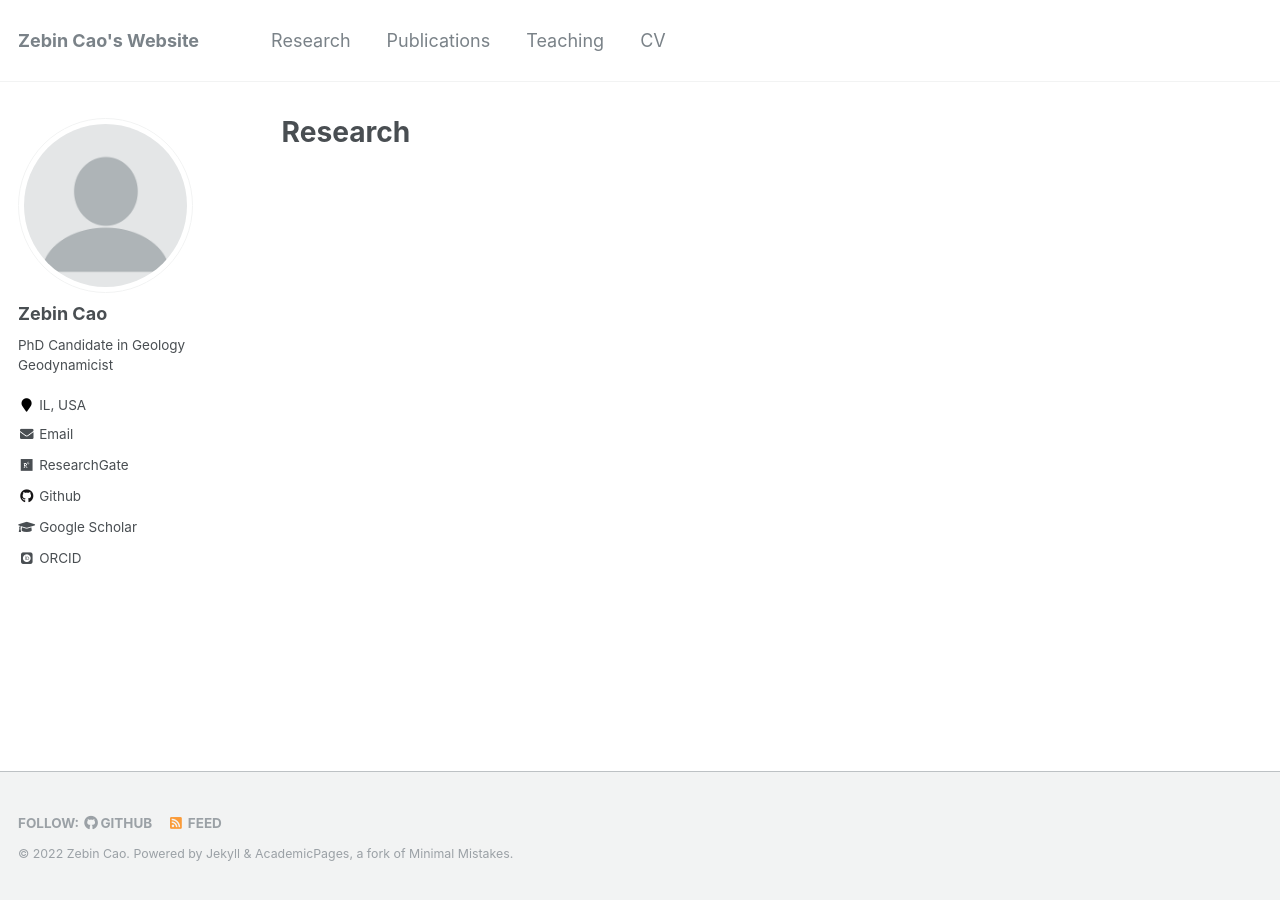
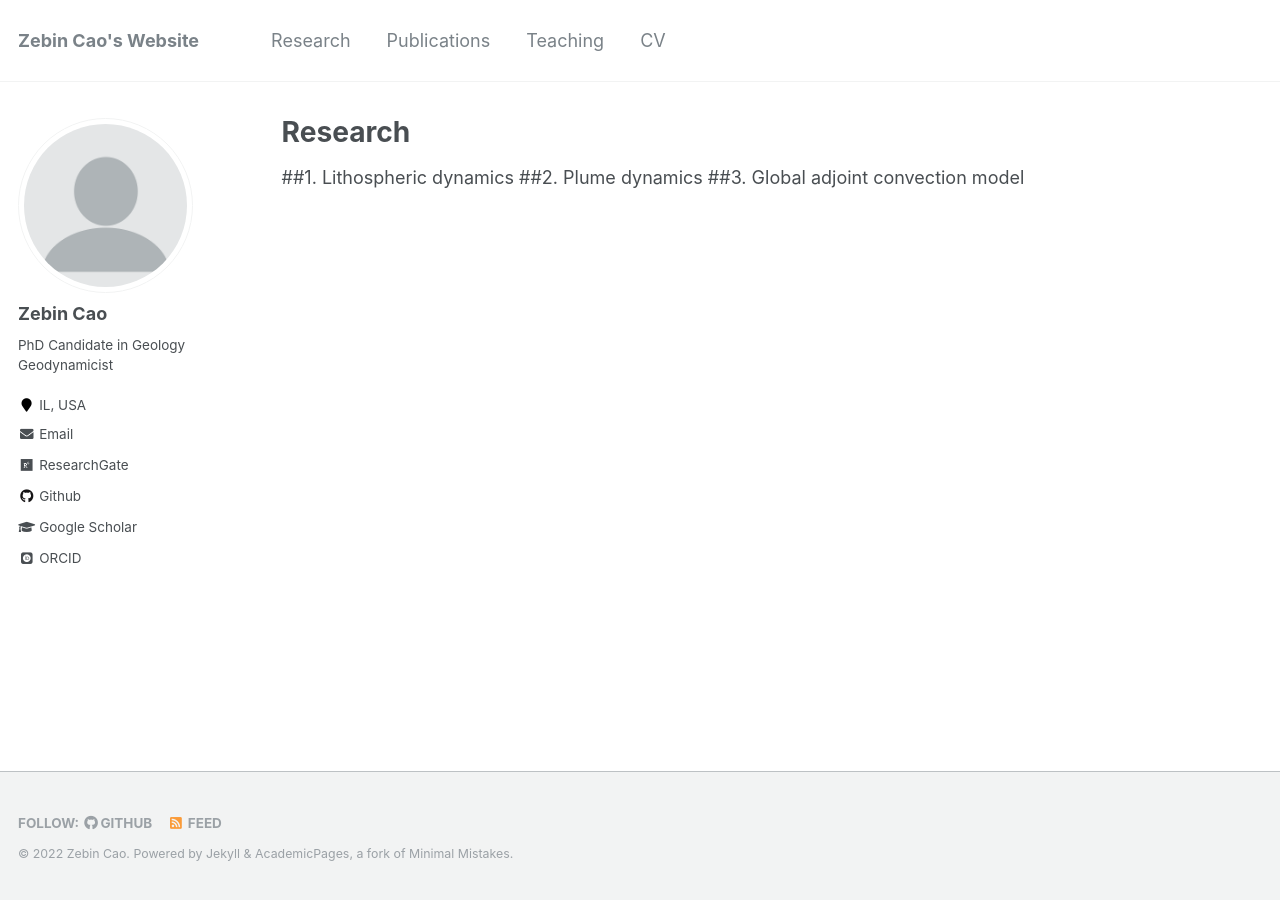
Before and after one commit to ZebinCao/ZebinCao.github.io, a Jekyll site: the page built from _pages/research.md, in a window 1280 px wide. Built offline with Jekyll 4.4.1, drawn with Linux system fonts in a browser that asks for light colours; some web fonts are replaced.

```diff
--- a/_pages/reseach.md
+++ b/_pages/research.md
@@ -6,3 +6,7 @@
 ---
 
 {% include base_path %}
+
+##1. Lithospheric dynamics
+##2. Plume dynamics
+##3. Global adjoint convection model
```
